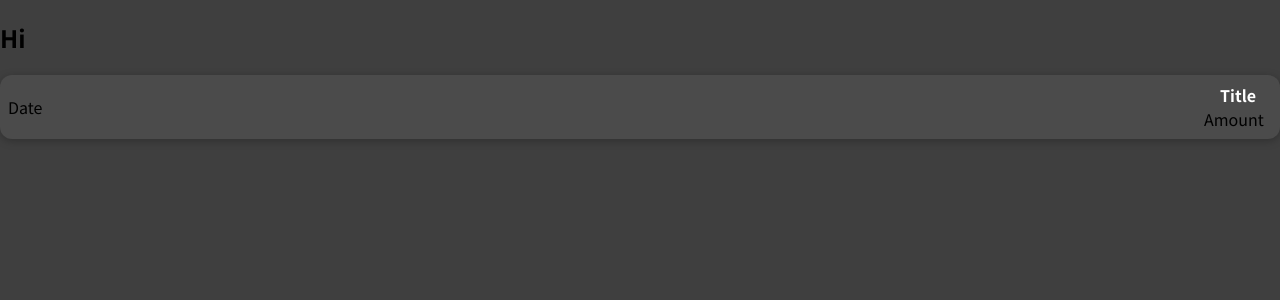
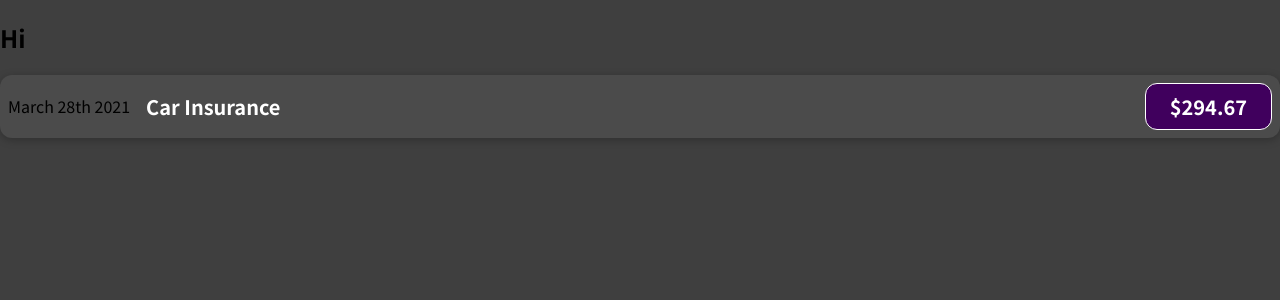
Before and after one commit to Kim-Jeongyoung/expense-tracker-react, a JavaScript app: page / in a window 1280 px wide. Shown: the top 300 px of the page. Built offline with nearby package versions, Linux system fonts and the light colour scheme.

Commit message:
Add CSS style at ExpensItem compo

```diff
--- a/src/components/ExpenseItem.js
+++ b/src/components/ExpenseItem.js
@@ -2,11 +2,11 @@
 
 function ExpenseItem() {
   return (
-    <div className="expense-item ">
-      <div>Date</div>
-      <div>
-        <h2>Title</h2>
-        <div>Amount</div>
+    <div className="expense-item">
+      <div>March 28th 2021</div>
+      <div className="expense-item__description">
+        <h2>Car Insurance</h2>
+        <div className="expense-item__price">$294.67</div>
       </div>
     </div>
   );
```
